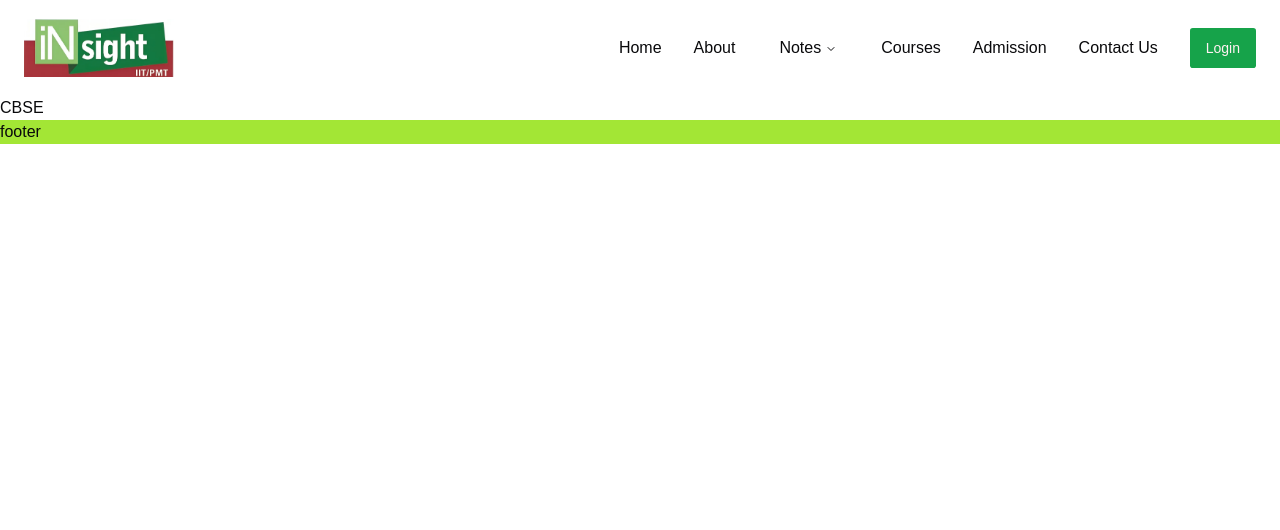
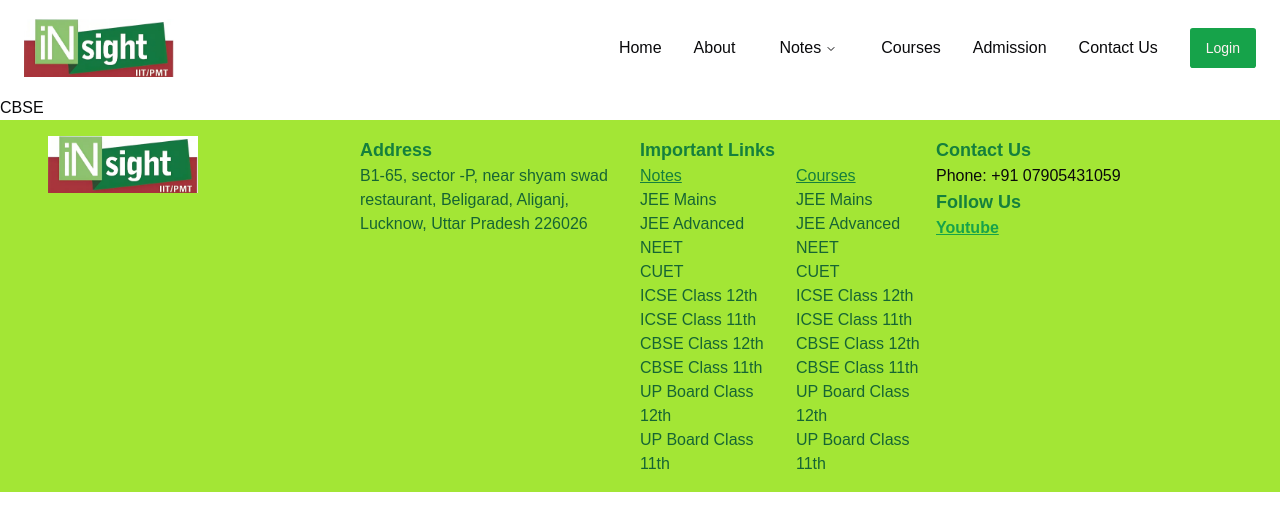
Before and after one commit to DhruvRekhawat/insight, a Next.js app: page /notes/cbse in a window 1280 px wide. Shown: the top 530 px of the page. Built offline with nearby package versions, Linux system fonts and the light colour scheme; a web font is replaced by a local one.

Commit message:
update: footer,reviews

```diff
--- a/app/layout.tsx
+++ b/app/layout.tsx
@@ -2,6 +2,11 @@ import type { Metadata } from 'next'
 import { Inter,Laila } from 'next/font/google'
 import './globals.css'
 import Navbar from '../components/navbar'
+import Icon from '@/assets/iNsightLogo.webp'
+import Logo from '@/components/ui/logo'
+import Link from 'next/link'
+import { Youtube } from 'lucide-react'
+import { InstagramIcon } from 'lucide-react'
 
 const inter = Inter({ subsets: ['latin'] })
 const laila = Laila({
@@ -22,7 +27,7 @@ export const metadata: Metadata = {
 
   Join the ranks of successful students who have benefitted from Insight Coaching in Lucknow, Aliganj. Prepare for a bright future with our transformative educational approach. Enroll now to unlock your academic potential and excel in exams and beyond.`,
   icons : {
-    icon: 'iNsightLogo.webp'
+    icon: '@/assets/iNsightLogo.webp'
   }
 
 }
@@ -38,8 +43,51 @@ export default function RootLayout({
       <body>
       <Navbar></Navbar>
         {children}
-        <footer className='w-full bg-lime-400 grid-cols-3 md:grid-cols-4'>
-        footer
+        <footer className='w-full bg-lime-400 grid grid-cols-3 md:grid-cols-4 px-12 py-4'>
+        <div>
+          <Logo></Logo>
+        </div>
+          <div className='px-4'>
+              <h3 className='font-bold text-lg text-green-700'>Address</h3>
+              <p className='text-green-800'>B1-65, sector -P, near shyam swad restaurant, Beligarad, Aliganj, Lucknow, Uttar Pradesh 226026</p>
+          </div>
+          <div>
+              <h3 className='font-bold text-lg text-green-700'>Important Links</h3>
+              <ul className='flex gap-4'>
+                <li>
+                  <h4 className='font-semibol text-md text-green-700 underline'>Notes</h4>
+                  <Link href='/'><p className='text-green-800'>JEE Mains</p></Link>
+                  <Link href='/'><p className='text-green-800'>JEE Advanced</p></Link>
+                  <Link href='/'><p className='text-green-800'>NEET</p></Link>
+                  <Link href='/'><p className='text-green-800'>CUET</p></Link>
+                  <Link href='/'><p className='text-green-800'>ICSE Class 12th</p></Link>
+                  <Link href='/'><p className='text-green-800'>ICSE Class 11th</p></Link>
+                  <Link href='/'><p className='text-green-800'>CBSE Class 12th</p></Link>
+                  <Link href='/'><p className='text-green-800'>CBSE Class 11th</p></Link>
+                  <Link href='/'><p className='text-green-800'>UP Board Class 12th</p></Link>
+                  <Link href='/'><p className='text-green-800'>UP Board Class 11th</p></Link>
+                </li>
+                <li>
+                  <h4 className='font-semibol text-md text-green-700 underline'>Courses</h4>
+                  <Link href='/'><p className='text-green-800'>JEE Mains</p></Link>
+                  <Link href='/'><p className='text-green-800'>JEE Advanced</p></Link>
+                  <Link href='/'><p className='text-green-800'>NEET</p></Link>
+                  <Link href='/'><p className='text-green-800'>CUET</p></Link>
+                  <Link href='/'><p className='text-green-800'>ICSE Class 12th</p></Link>
+                  <Link href='/'><p className='text-green-800'>ICSE Class 11th</p></Link>
+                  <Link href='/'><p className='text-green-800'>CBSE Class 12th</p></Link>
+                  <Link href='/'><p className='text-green-800'>CBSE Class 11th</p></Link>
+                  <Link href='/'><p className='text-green-800'>UP Board Class 12th</p></Link>
+                  <Link href='/'><p className='text-green-800'>UP Board Class 11th</p></Link>
+                </li>
+              </ul>
+          </div>
+          <div>
+            <h3 className='font-bold text-lg text-green-700'>Contact Us</h3>
+            <p className='font-green-600'>Phone: +91 07905431059 </p>
+            <h3 className='font-bold text-lg text-green-700'>Follow Us</h3>
+            <a href="https://www.youtube.com/@insightclasseslko/videos" target='_blank' className='text-green-600 font-semibold underline'>Youtube</a>
+            </div>
       </footer>
         </body>
     </html>
```
Also changed, not shown: app/page.tsx (+9 -8 lines).
